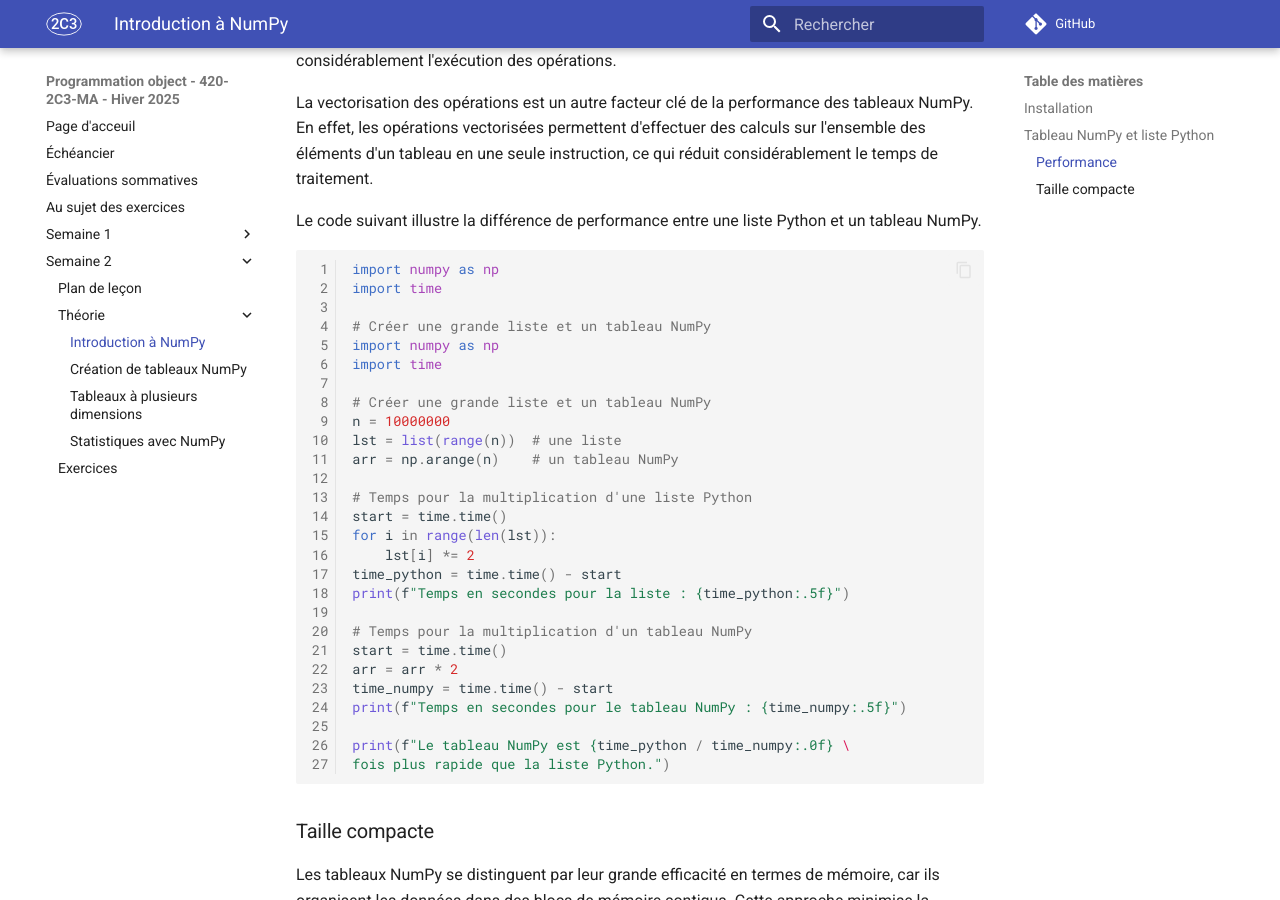
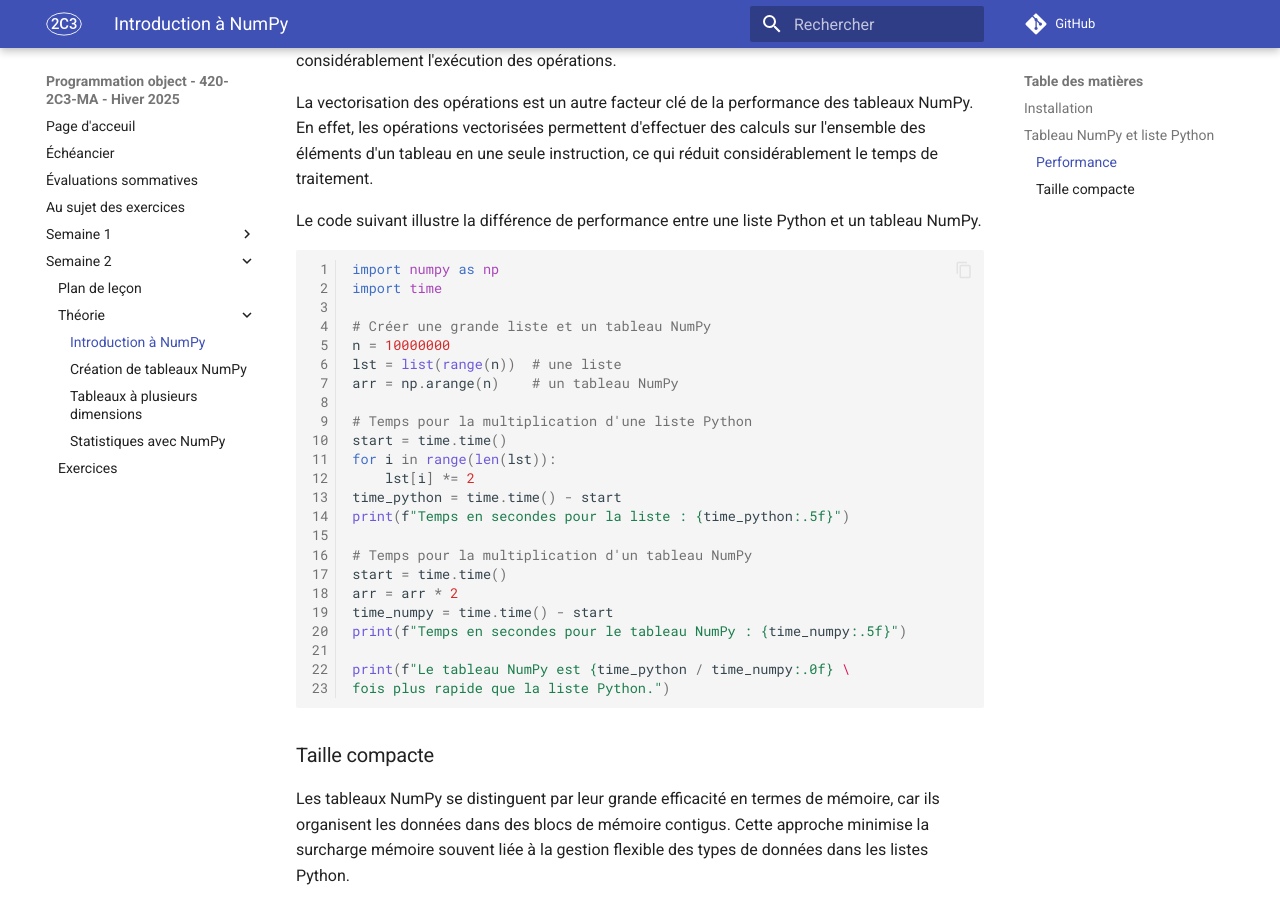
Before and after one commit to archambaultv-prof/2025H-420-2C3-MA, an MkDocs documentation site: the page built from docs/semaine_02/theorie/01_numpy_intro.md, in a window 1280 px wide and 900 px high, scrolled down 2079 px. Built offline with MkDocs 1.6.1 and Material for MkDocs 9.7.7, drawn with Linux system fonts in a browser that asks for light colours; comment, search, counter and statistics services are not loaded.

Commit message:
Fix typo

```diff
--- a/docs/semaine_02/theorie/01_numpy_intro.md
+++ b/docs/semaine_02/theorie/01_numpy_intro.md
@@ -71,10 +71,6 @@
 import time
 
 # Créer une grande liste et un tableau NumPy
-import numpy as np
-import time
-
-# Créer une grande liste et un tableau NumPy
 n = 10000000
 lst = list(range(n))  # une liste
 arr = np.arange(n)    # un tableau NumPy
```
